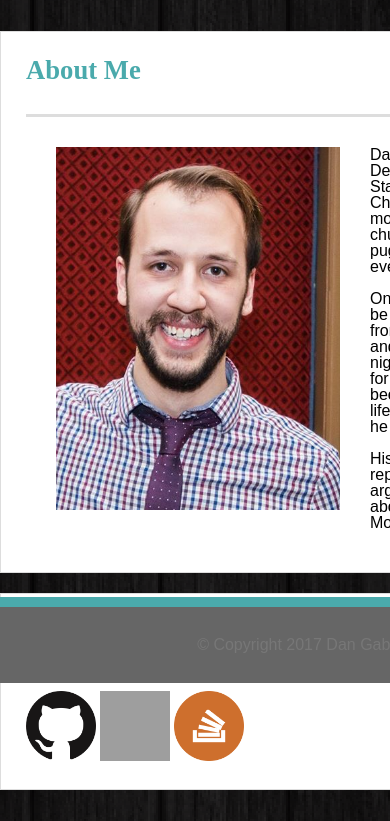
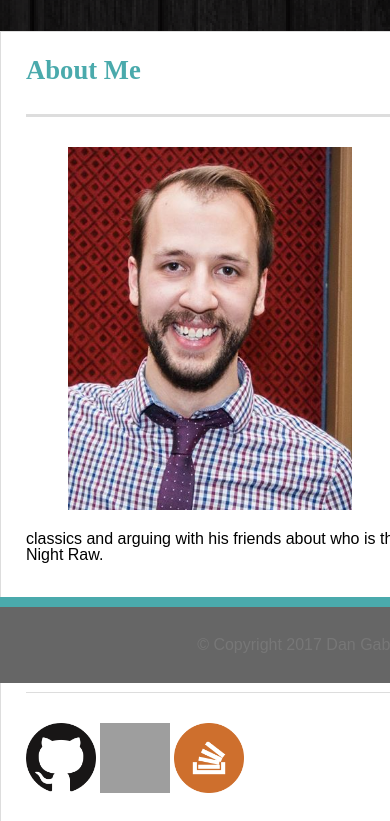
Before and after one commit to dangnabit/Responsive-Portfolio, a PHP site: page / in a window 390 px wide; the page is wider, and only the part inside the window is pictured. Shown: the part 161-982 px from the top of that part. Run offline with PHP 8.4, Linux system fonts and the light colour scheme; grey boxes are pictures that could not be loaded.

Commit message:
Changed Headshot margins @media querie 980px

```diff
--- a/assets/css/style.css
+++ b/assets/css/style.css
@@ -302,8 +302,8 @@
     /*margin: 0px;*/
   }
   #headshot {
-    margin-right: 30px;
-    margin-left: 30px;
+    margin-right: 42px;
+    margin-left: 42px;
     margin-bottom: 20px;
   }
   section {
```
